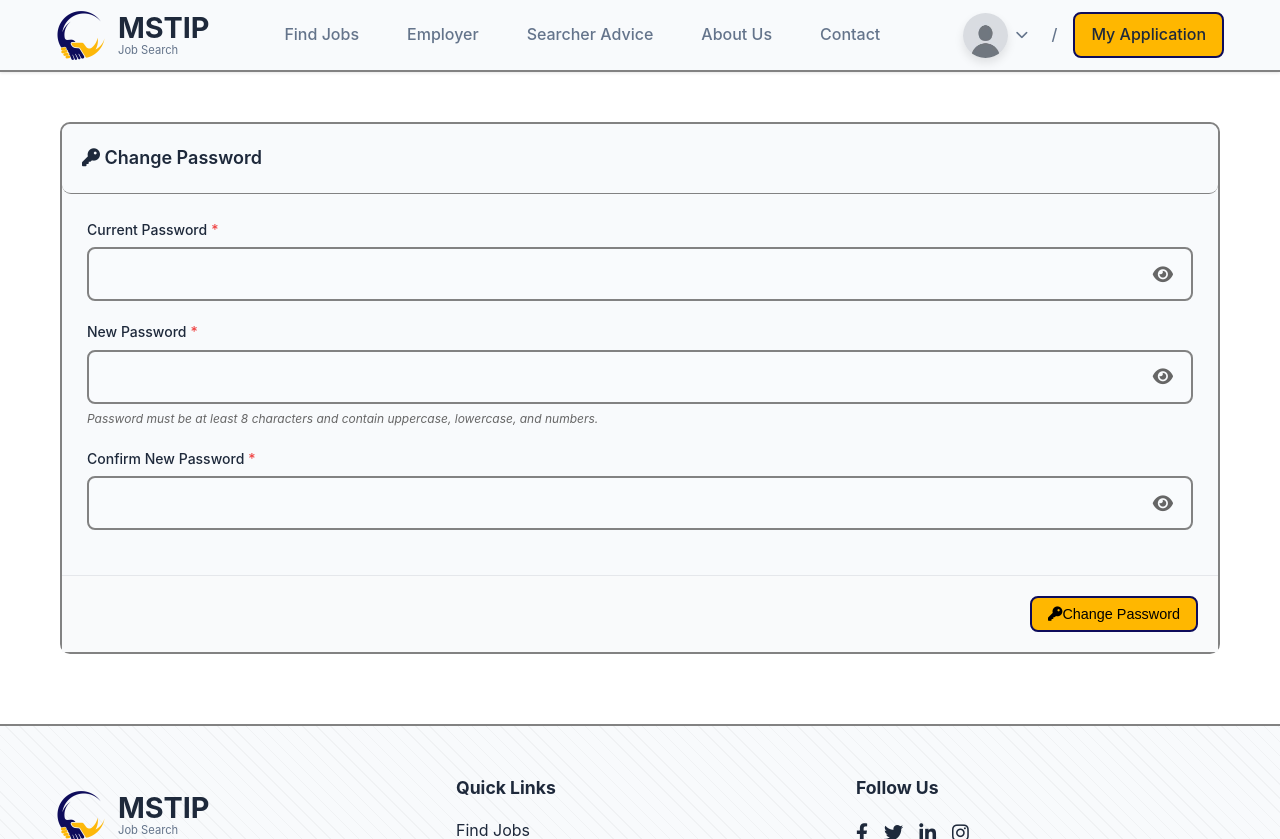
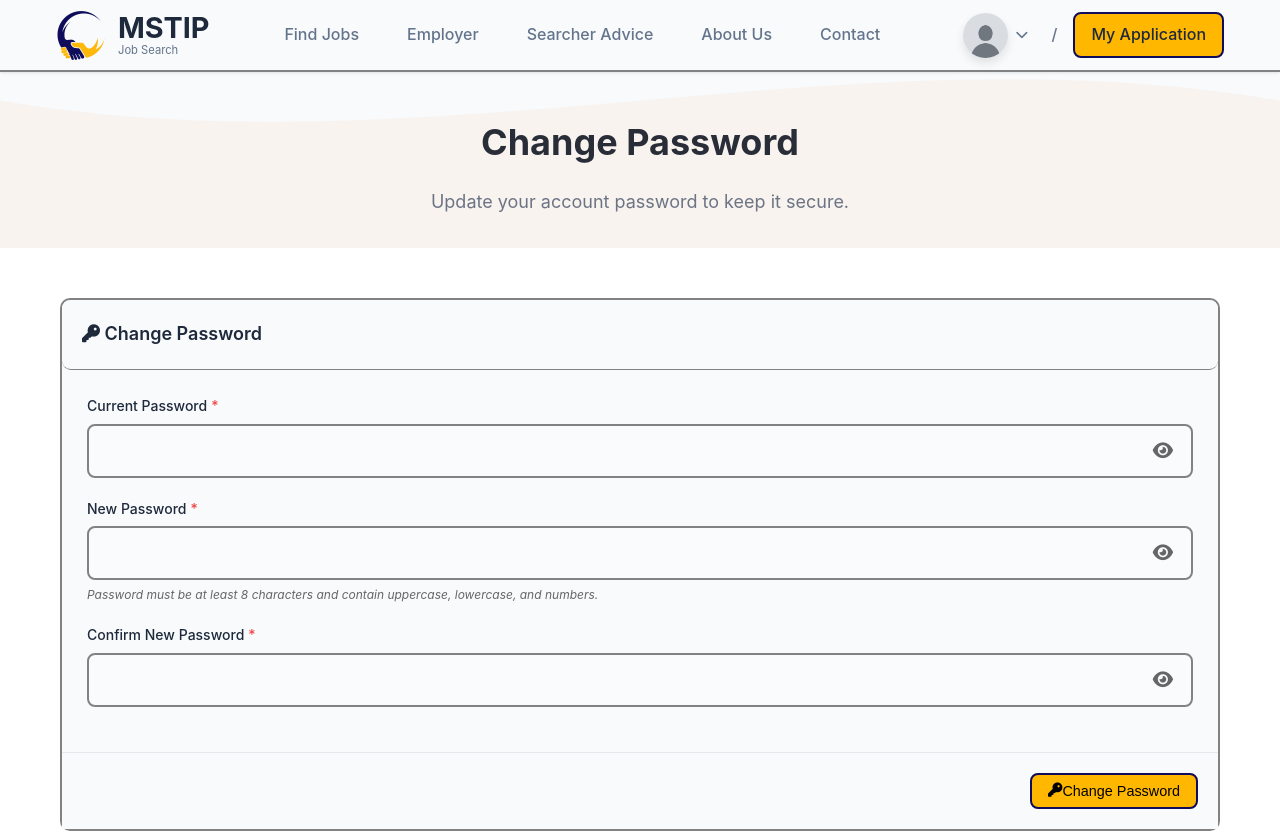
Before and after one commit to Ryderhxrzy/MSTIP-Job-Search, a PHP site: page /change-password in a window 1280 px wide. Shown: the top 839 px of the page. Run offline with PHP 8.4, Linux system fonts and the light colour scheme; a user stored in the database is signed in; data that the repository does not hold is empty; some libraries are stand-ins or nearby versions.

Commit message:
add title and subtitle in change password pages

```diff
--- a/change-password.php
+++ b/change-password.php
@@ -175,6 +175,16 @@ if ($_SERVER['REQUEST_METHOD'] === 'POST') {
     <?php include_once('includes/header.php') ?>
 
     <main>
+        <section class="advice-hero">
+            <div class="container">
+                <h1 class="section-titles">Change Password</h1>
+                <p class="section-subtitle">Update your account password to keep it secure.</p>
+            </div>
+            <!-- Decorative pattern behind hero -->
+            <svg class="advice-pattern" xmlns="http://www.w3.org/2000/svg" viewBox="0 0 1440 400" preserveAspectRatio="none">
+                <path fill="rgba(255,123,0,0.05)" d="M0,160 C480,280 960,40 1440,160 L1440,400 L0,400 Z"></path>
+            </svg>
+        </section>
         <div class="profile-container">
             <!-- Change Password Form -->
             <form method="POST" id="changePasswordForm">
```
Also changed, not shown: pages/employer/change-password.php (+10 -0 lines).
